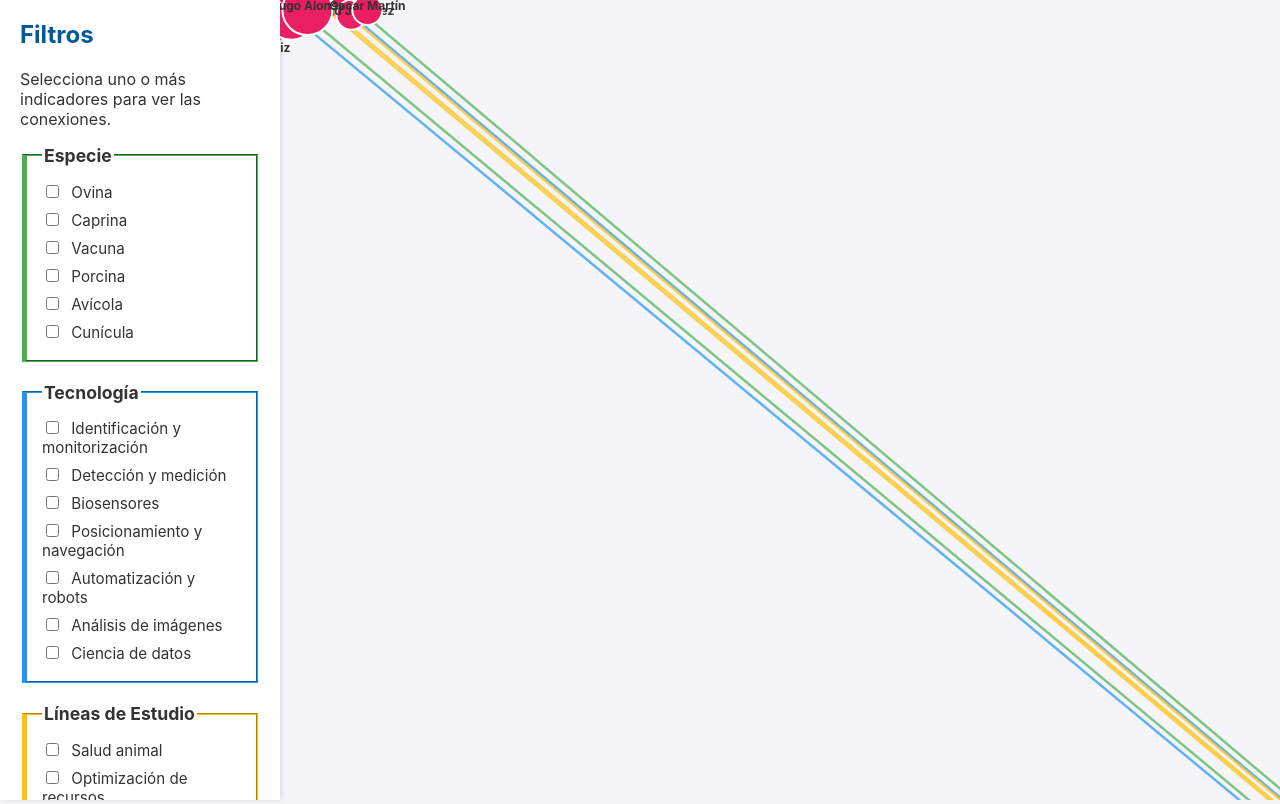
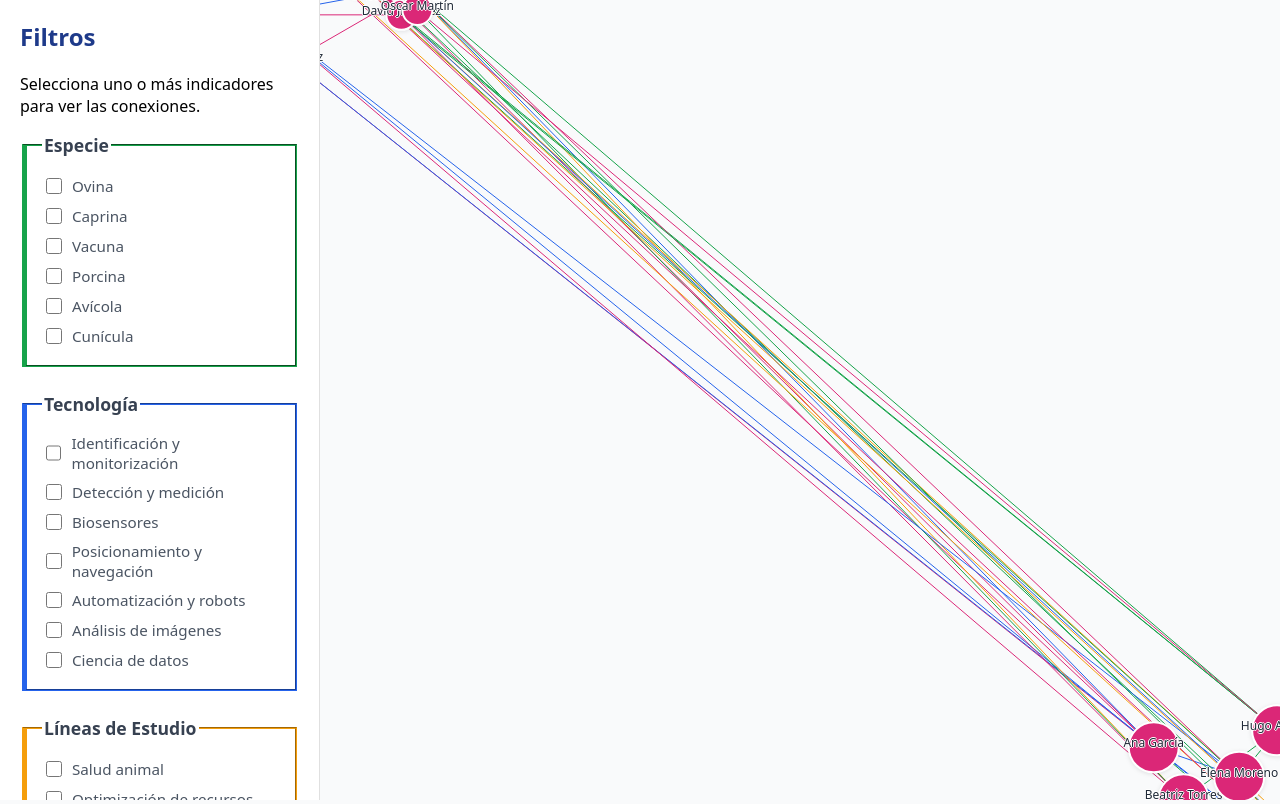
Before and after one commit to VLS76/Red-v2, a plain HTML site: page index.html in a window 1280 px wide. Drawn offline with nearby package versions, Linux system fonts and the light colour scheme.

Commit message:
Add files via upload

```diff
--- a/index.html
+++ b/index.html
@@ -2,6 +2,7 @@
 <html lang="es">
 <head>
     <meta charset="UTF-8">
+    <meta http-equiv="X-UA-Compatible" content="IE=edge">
     <meta name="viewport" content="width=device-width, initial-scale=1.0">
     <title>Red de Colaboradores</title>
     <link rel="stylesheet" href="style.css">
@@ -13,10 +14,12 @@
             <p>Selecciona uno o más indicadores para ver las conexiones.</p>
         </div>
 
-        <div id="network-container"></div>
+        <div id="network-container">
+            <svg></svg>
+        </div>
     </div>
 
-    <div id="tooltip" class="hidden"></div>
+    <div id="tooltip" style="display: none;"></div>
 
     <script src="https://d3js.org/d3.v7.min.js"></script>
     <script src="script.js"></script>
--- a/script.js
+++ b/script.js
@@ -6,27 +6,27 @@ document.addEventListener('DOMContentLoaded', function () {
     const filterConfig = {
         especie: {
             label: 'Especie',
-            color: '#4CAF50',
+            color: '#16a34a',
             indicators: ['Ovina', 'Caprina', 'Vacuna', 'Porcina', 'Avícola', 'Cunícula']
         },
         tecnologia: {
             label: 'Tecnología',
-            color: '#2196F3',
+            color: '#2563eb',
             indicators: ['Identificación y monitorización', 'Detección y medición', 'Biosensores', 'Posicionamiento y navegación', 'Automatización y robots', 'Análisis de imágenes', 'Ciencia de datos']
         },
         lineas: {
             label: 'Líneas de Estudio',
-            color: '#FFC107',
+            color: '#f59e0b',
             indicators: ['Salud animal', 'Optimización de recursos', 'Comportamiento animal', 'Monitoreo de emisiones', 'Reproducción y mejora genética']
         },
         rol: {
             label: 'Rol',
-            color: '#9C27B0',
+            color: '#9333ea',
             indicators: ['IP', 'Postdoc', 'Predoc', 'Técnico', 'Asesor científico']
         },
         institucion: {
             label: 'Institución',
-            color: '#E91E63',
+            color: '#db2777',
             indicators: ['CICYTEX', 'CSIC/INIA', 'IRTA', 'IUCA', 'NEIKER', 'UAB', 'UCO', 'UdL/Agrotecnio', 'UM', 'USAL', 'USC/Campus Terra', 'UPV']
         }
     };
@@ -80,34 +80,33 @@ document.addEventListener('DOMContentLoaded', function () {
 
     // --- 3. CONFIGURACIÓN DE LA VISUALIZACIÓN D3.JS ---
 
+    const svgElement = document.querySelector("#network-container svg");
     const container = document.getElementById('network-container');
     const width = container.clientWidth;
     const height = container.clientHeight;
 
-    const svg = d3.select("#network-container").append("svg")
-        .attr("width", width)
-        .attr("height", height)
-        .on('click', () => tooltip.classed('hidden', true)); // Ocultar tooltip al hacer clic en el fondo
+    const svg = d3.select(svgElement)
+        .on('click', () => tooltip.style('display', 'none')); // Ocultar tooltip al hacer clic en el fondo
 
     const tooltip = d3.select("#tooltip");
 
     const simulation = d3.forceSimulation()
-        .force("link", d3.forceLink().id(d => d.id).distance(100))
-        .force("charge", d3.forceManyBody().strength(-400))
+        .force("link", d3.forceLink().id(d => d.id).distance(120).strength(0.5))
+        .force("charge", d3.forceManyBody().strength(-500))
         .force("center", d3.forceCenter(width / 2, height / 2))
-        .force("collide", d3.forceCollide().radius(d => (d.rol === 'IP' ? 30 : 20) + 5));
+        .force("collide", d3.forceCollide().radius(d => (d.rol === 'IP' ? 25 : 15) + 5).strength(0.8));
 
-    let link = svg.append("g").attr("class", "links").selectAll("line");
-    let node = svg.append("g").attr("class", "nodes").selectAll("g");
+    let linkGroup = svg.append("g").attr("class", "links");
+    let nodeGroup = svg.append("g").attr("class", "nodes");
 
     function ticked() {
-        link
+        linkGroup.selectAll("line")
             .attr("x1", d => d.source.x)
             .attr("y1", d => d.source.y)
             .attr("x2", d => d.target.x)
             .attr("y2", d => d.target.y);
 
-        node
+        nodeGroup.selectAll(".node")
             .attr("transform", d => `translate(${d.x},${d.y})`);
     }
 
@@ -115,43 +114,37 @@ document.addEventListener('DOMContentLoaded', function () {
 
     function updateVisualization() {
         // Obtener filtros seleccionados
-        const selectedFilters = Array.from(document.querySelectorAll('#filters-container input:checked'))
-            .map(input => ({ value: input.value, category: input.dataset.category }));
+        const selectedValues = Array.from(document.querySelectorAll('#filters-container input:checked'))
+            .map(input => input.value);
 
-        // Filtrar personas: se muestra si coincide con CUALQUIER filtro seleccionado
+        // Filtrar personas
         let filteredPersonas = personas;
-        if (selectedFilters.length > 0) {
-            const selectedValues = selectedFilters.map(f => f.value);
+        if (selectedValues.length > 0) {
             filteredPersonas = personas.filter(p => {
-                return p.rol === p.institucion || // Edge case for single values
-                       selectedValues.includes(p.rol) ||
-                       selectedValues.includes(p.institucion) ||
-                       p.especie.some(e => selectedValues.includes(e)) ||
-                       p.tecnologia.some(t => selectedValues.includes(t)) ||
-                       p.lineas.some(l => selectedValues.includes(l));
+                const personData = [p.rol, p.institucion, ...p.especie, ...p.tecnologia, ...p.lineas];
+                return personData.some(item => selectedValues.includes(item));
             });
         }
 
-        // Crear nodos y enlaces para la simulación
-        const nodes = filteredPersonas.map(p => ({...p})); // Copia para no mutar datos originales
+        const nodes = filteredPersonas.map(p => ({...p}));
         const links = createLinks(nodes);
 
-        // Actualizar los nodos en la visualización
-        node = node.data(nodes, d => d.id)
+        // Actualizar nodos
+        const node = nodeGroup.selectAll(".node")
+            .data(nodes, d => d.id)
             .join(
                 enter => {
                     const g = enter.append("g").attr("class", "node");
 
                     g.append("circle")
-                        .attr("r", d => d.rol === 'IP' ? 25 : 15) // IPs más grandes
-                        .attr("fill", d => filterConfig.institucion.color) // Color por institución
+                        .attr("r", d => d.rol === 'IP' ? 25 : 15)
+                        .attr("fill", d => filterConfig.institucion.color)
                         .on("click", (event, d) => {
-                            event.stopPropagation(); // Evitar que el clic se propague al SVG
+                            event.stopPropagation();
                             showTooltip(event, d);
                         });
 
-                    g.append("text")
-                        .text(d => d.nombre);
+                    g.append("text").text(d => d.nombre);
 
                     g.call(drag(simulation));
                     return g;
@@ -161,15 +154,11 @@ document.addEventListener('DOMContentLoaded', function () {
             );
 
         // Actualizar enlaces
-        link = link.data(links, d => `${d.source.id}-${d.target.id}`)
+        const link = linkGroup.selectAll("line")
+            .data(links, d => `${d.source.id}-${d.target.id}`)
             .join("line")
-            .attr("class", "link")
-            .attr("stroke", d => d.color)
-            .attr("stroke-opacity", 0.7)
-            .attr("stroke-width", 3);
+            .attr("stroke", d => d.color);
 
-
-        // Reiniciar la simulación con los nuevos datos
         simulation.nodes(nodes);
         simulation.force("link").links(links);
         simulation.on("tick", ticked);
@@ -180,30 +169,17 @@ document.addEventListener('DOMContentLoaded', function () {
 
     function createLinks(nodes) {
         const links = [];
-        const nodeIds = new Set(nodes.map(n => n.id));
-
         for (let i = 0; i < nodes.length; i++) {
             for (let j = i + 1; j < nodes.length; j++) {
                 const personA = nodes[i];
                 const personB = nodes[j];
 
-                // Comprobar si ambos nodos están en la vista actual
-                if (!nodeIds.has(personA.id) || !nodeIds.has(personB.id)) continue;
-
                 let sharedCategory = null;
 
-                // Chequear por institución compartida
-                if (personA.institucion === personB.institucion) {
-                    sharedCategory = 'institucion';
-                }
-                // Chequear por otras categorías
-                else if (personA.especie.some(e => personB.especie.includes(e))) {
-                    sharedCategory = 'especie';
-                } else if (personA.tecnologia.some(t => personB.tecnologia.includes(t))) {
-                    sharedCategory = 'tecnologia';
-                } else if (personA.lineas.some(l => personB.lineas.includes(l))) {
-                    sharedCategory = 'lineas';
-                }
+                if (personA.institucion === personB.institucion) sharedCategory = 'institucion';
+                else if (personA.especie.some(e => personB.especie.includes(e))) sharedCategory = 'especie';
+                else if (personA.tecnologia.some(t => personB.tecnologia.includes(t))) sharedCategory = 'tecnologia';
+                else if (personA.lineas.some(l => personB.lineas.includes(l))) sharedCategory = 'lineas';
 
                 if (sharedCategory) {
                     links.push({
@@ -219,26 +195,21 @@ document.addEventListener('DOMContentLoaded', function () {
 
     // --- 5. FUNCIONALIDADES ADICIONALES ---
 
-    // Lógica para arrastrar nodos
     function drag(simulation) {
         function dragstarted(event, d) {
             if (!event.active) simulation.alphaTarget(0.3).restart();
-            d.fx = d.x;
-            d.fy = d.y;
+            d.fx = d.x; d.fy = d.y;
         }
         function dragged(event, d) {
-            d.fx = event.x;
-            d.fy = event.y;
+            d.fx = event.x; d.fy = event.y;
         }
         function dragended(event, d) {
             if (!event.active) simulation.alphaTarget(0);
-            d.fx = null;
-            d.fy = null;
+            d.fx = null; d.fy = null;
         }
         return d3.drag().on("start", dragstarted).on("drag", dragged).on("end", dragended);
     }
 
-    // Lógica para el tooltip
     function showTooltip(event, d) {
         const content = `
             <h3>${d.nombre}</h3>
@@ -251,33 +222,29 @@ document.addEventListener('DOMContentLoaded', function () {
 
         tooltip
             .html(content)
+            .style("display", "block")
             .style("left", (event.pageX + 15) + "px")
-            .style("top", (event.pageY - 28) + "px")
-            .classed("hidden", false);
+            .style("top", (event.pageY - 15) + "px");
     }
 
-    // Lógica para la agrupación satelital
     function applySatelliteLayout(nodes) {
         const institutionGroups = d3.group(nodes, d => d.institucion);
+
+        nodes.forEach(n => { n.fx = null; n.fy = null; });
 
         institutionGroups.forEach(group => {
             const ips = group.filter(p => p.rol === 'IP');
             const others = group.filter(p => p.rol !== 'IP');
 
             if (ips.length > 0 && others.length > 0) {
-                const ipCenter = ips[0]; // Usamos el primer IP como centro
-                ipCenter.fx = ipCenter.x; // Fijar la posición del IP
-                ipCenter.fy = ipCenter.y;
+                const ipCenter = ips[0];
 
                 others.forEach((person, i) => {
                     const angle = (i / others.length) * 2 * Math.PI;
-                    const radius = 60; // Distancia del satélite al IP
+                    const radius = 70;
                     person.fx = ipCenter.x + radius * Math.cos(angle);
                     person.fy = ipCenter.y + radius * Math.sin(angle);
                 });
-            } else {
-                 // Liberar posiciones si la condición no se cumple
-                 group.forEach(p => { p.fx = null; p.fy = null; });
             }
         });
     }
--- a/style.css
+++ b/style.css
@@ -1,55 +1,57 @@
-/* --- Estructura General --- */
+/* --- ESTILOS GLOBALES Y ESTRUCTURA PRINCIPAL --- */
+* {
+    box-sizing: border-box;
+}
+
 body {
-    font-family: -apple-system, BlinkMacSystemFont, "Segoe UI", Roboto, Helvetica, Arial, sans-serif;
+    font-family: system-ui, -apple-system, BlinkMacSystemFont, "Segoe UI", Roboto, Oxygen, Ubuntu, Cantarell, "Open Sans", "Helvetica Neue", sans-serif;
     margin: 0;
-    padding: 0;
-    background-color: #f4f4f9;
-    color: #333;
-    display: flex;
     height: 100vh;
-    overflow: hidden;
+    overflow: hidden; /* Evita el scroll en el cuerpo de la página */
+    background-color: #f9fafb;
 }
 
 .main-container {
-    display: flex;
+    display: grid;
+    /* Define dos columnas: una de 320px para los filtros y la otra ocupa el resto (1fr) */
+    grid-template-columns: 320px 1fr;
     width: 100%;
+    height: 100%;
 }
 
-/* --- Panel de Filtros --- */
+/* --- PANEL DE FILTROS (IZQUIERDA) --- */
 #filters-container {
-    width: 280px;
     padding: 20px;
     background-color: #ffffff;
-    box-shadow: 2px 0 5px rgba(0,0,0,0.1);
-    overflow-y: auto;
+    border-right: 1px solid #e0e0e0;
+    overflow-y: auto; /* Permite el scroll solo en esta columna si el contenido es largo */
     height: 100vh;
-    box-sizing: border-box;
 }
 
 #filters-container h2 {
     margin-top: 0;
-    color: #005a9c;
+    color: #1e3a8a; /* Azul oscuro */
 }
 
 .filter-group {
-    margin-bottom: 20px;
+    margin-bottom: 25px;
     border-left-width: 5px;
     border-left-style: solid;
     padding-left: 15px;
-    transition: all 0.3s ease;
 }
 
 /* Colores de borde para cada campo */
-.filter-group.especie { border-color: #4CAF50; } /* Verde */
-.filter-group.tecnologia { border-color: #2196F3; } /* Azul */
-.filter-group.lineas { border-color: #FFC107; } /* Ámbar */
-.filter-group.rol { border-color: #9C27B0; } /* Púrpura */
-.filter-group.institucion { border-color: #E91E63; } /* Rosa */
+.filter-group.especie { border-color: #16a34a; } /* Verde */
+.filter-group.tecnologia { border-color: #2563eb; } /* Azul */
+.filter-group.lineas { border-color: #f59e0b; } /* Ámbar */
+.filter-group.rol { border-color: #9333ea; } /* Púrpura */
+.filter-group.institucion { border-color: #db2777; } /* Rosa */
 
 .filter-group legend {
-    font-weight: bold;
+    font-weight: 600; /* semi-bold */
     font-size: 1.1em;
-    margin-bottom: 10px;
+    margin-bottom: 12px;
+    color: #374151; /* Gris oscuro */
 }
 
 .filter-group label {
@@ -57,93 +59,99 @@ body {
     margin-bottom: 8px;
     cursor: pointer;
     font-size: 0.95em;
+    color: #4b5563; /* Gris medio */
+    display: flex;
+    align-items: center;
 }
 
 .filter-group input[type="checkbox"] {
-    margin-right: 8px;
+    margin-right: 10px;
+    width: 16px;
+    height: 16px;
 }
 
-/* --- Visualización de Red --- */
+/* --- VISUALIZACIÓN DE RED (DERECHA) --- */
 #network-container {
-    flex-grow: 1;
     position: relative;
-}
-
-svg {
     width: 100%;
     height: 100%;
 }
 
-/* Estilos para los enlaces (conexiones) */
+#network-container svg {
+    display: block;
+    width: 100%;
+    height: 100%;
+}
+
 .link {
     stroke-opacity: 0.7;
     stroke-width: 2.5px;
 }
 
-/* Estilos para los nodos (personas) */
 .node circle {
-    stroke: #fff;
+    stroke: #ffffff;
     stroke-width: 2px;
     cursor: pointer;
-    transition: transform 0.2s ease;
+    filter: drop-shadow(0 1px 2px rgba(0,0,0,0.1));
 }
 
 .node circle:hover {
-    transform: scale(1.2);
+    stroke: #000;
 }
 
 .node text {
     pointer-events: none;
     font-size: 12px;
-    font-weight: bold;
-    fill: #333;
+    font-weight: 500;
+    fill: #1f2937;
     text-anchor: middle;
-    dy: -18px; /* Desplaza el texto encima del nodo */
+    dy: -20px; /* Desplaza el texto un poco más arriba del nodo */
+    /* Sombra de texto blanca para mejorar la legibilidad sobre las líneas */
+    text-shadow: 0 1px 0 #fff, 1px 0 0 #fff, -1px 0 0 #fff, 0 -1px 0 #fff;
 }
 
-/* --- Tooltip (Ventana emergente) --- */
+/* --- TOOLTIP (VENTANA EMERGENTE) --- */
 #tooltip {
     position: absolute;
-    background-color: rgba(255, 255, 255, 0.95);
-    border: 1px solid #ccc;
+    display: none; /* Se controla con JS */
+    background-color: rgba(255, 255, 255, 0.98);
+    border: 1px solid #d1d5db;
     border-radius: 8px;
-    box-shadow: 0 4px 8px rgba(0,0,0,0.2);
+    box-shadow: 0 4px 12px rgba(0,0,0,0.15);
     padding: 15px;
-    z-index: 10;
-    width: 300px;
-    transition: opacity 0.2s;
-}
-
-#tooltip.hidden {
-    display: none;
-    opacity: 0;
+    z-index: 300;
+    width: 320px;
+    font-size: 0.9rem;
+    pointer-events: none; /* Para que no interfiera con el ratón */
 }
 
 #tooltip h3 {
-    margin: 0 0 10px 0;
-    color: #005a9c;
+    margin: 0 0 12px 0;
+    color: #1e3a8a;
+    font-size: 1.2em;
 }
 
 #tooltip p {
-    margin: 5px 0;
-    font-size: 0.9em;
+    margin: 8px 0;
 }
 
 #tooltip strong {
-    color: #555;
+    color: #374151;
 }
 
 #tooltip ul {
     list-style-type: none;
     padding-left: 0;
-    margin: 5px 0;
+    margin: 8px 0 0 0;
+    display: flex;
+    flex-wrap: wrap;
+    gap: 6px;
 }
 
 #tooltip li {
-    background-color: #e9e9f0;
-    border-radius: 4px;
-    padding: 3px 8px;
-    display: inline-block;
-    margin: 2px;
+    background-color: #e5e7eb;
+    color: #374151;
+    border-radius: 99px; /* Píldoras */
+    padding: 4px 10px;
     font-size: 0.85em;
 }
```
